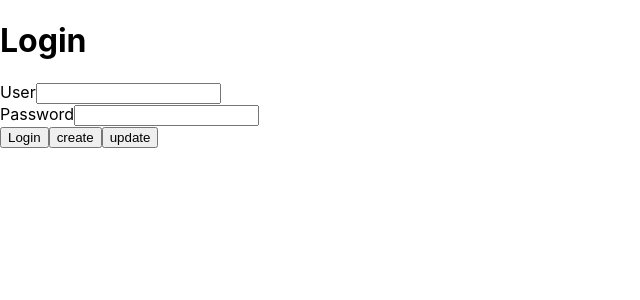
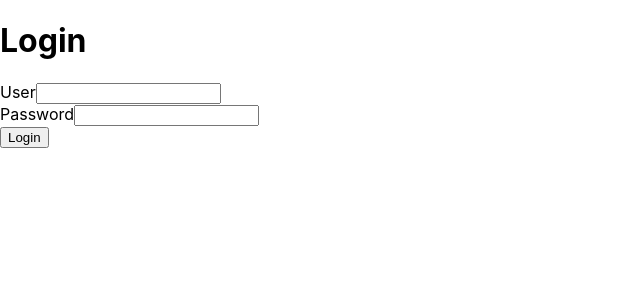
Before and after one commit to jdana111/sb15_beta2, a React (Create React App) app: page /login in a window 1280 px wide. Shown: the top 300 px of the page, without its empty margins (0-640 px from the left). Built offline with nearby package versions, Linux system fonts and the light colour scheme; what jsonapi-serializer would draw is missing.

Commit message:
Clean up Login.js

```diff
--- a/src/routes/login.js
+++ b/src/routes/login.js
@@ -11,27 +11,9 @@ const Login = () => {
     navigate('/cities/1/select-program', {replace: true});
   }
 
-  const handleCreate = () => {
-    createCity({
-      "cityName": 'jazzercise',
-      "state": 'CO',
-      logoMain: 'asdf',
-      createdBy: 'me',
-      updatedBy: 'me'
-    })
-  }
-
-  const handleUpdate = () => {
-    updateCity(1, {
-      "id": 1,
-      "cityName": 'jazzercise'+new Date().getSeconds(),
-    })
-  }
-
   return (
     <div>
       <h1>Login</h1>
-      {/* <h1>{cities ? cities[0]["cityName"] : ""}</h1> */}
       <div>
         <label>User</label>
         <input></input>
@@ -41,8 +23,6 @@ const Login = () => {
         <input></input>
       </div>
       <input type="button" value="Login" onClick={login} />
-      <input type="button" value="create" onClick={handleCreate} />
-      <input type="button" value="update" onClick={handleUpdate} />
     </div>
   );
 };
```
